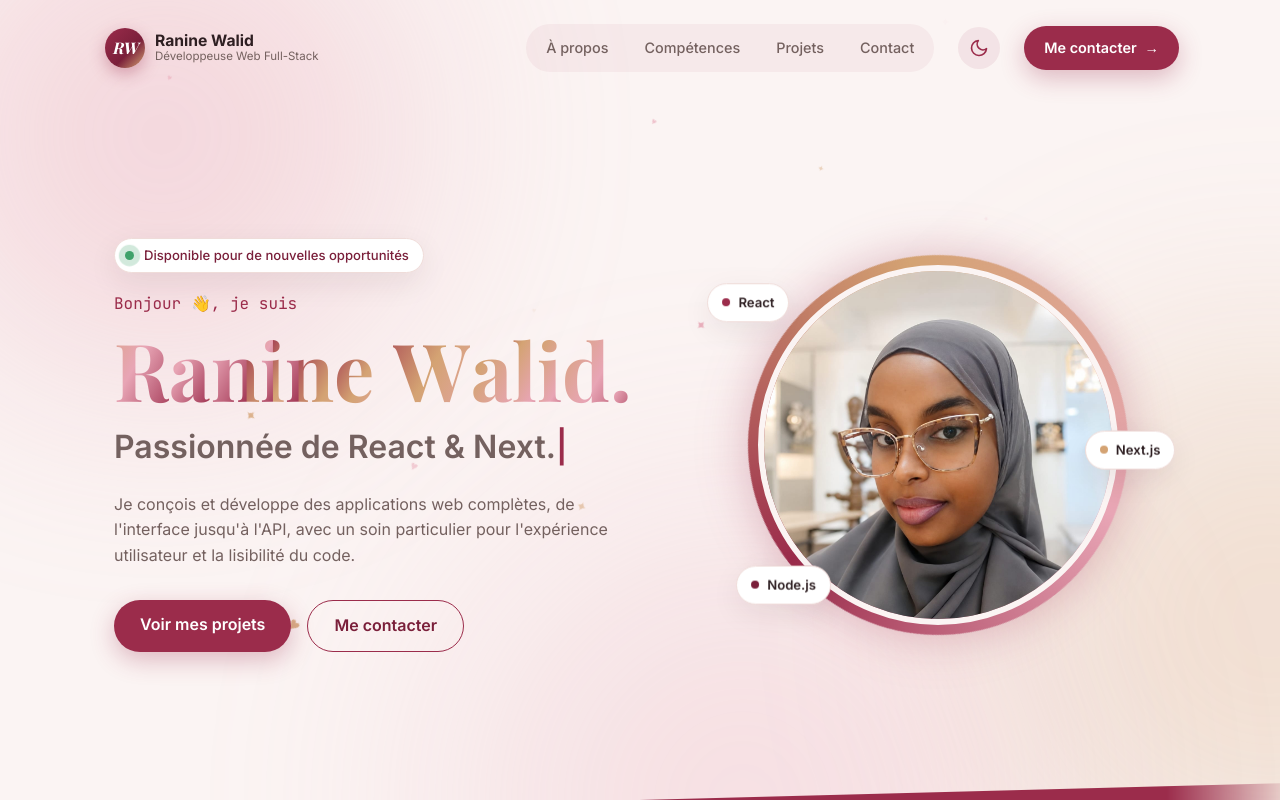
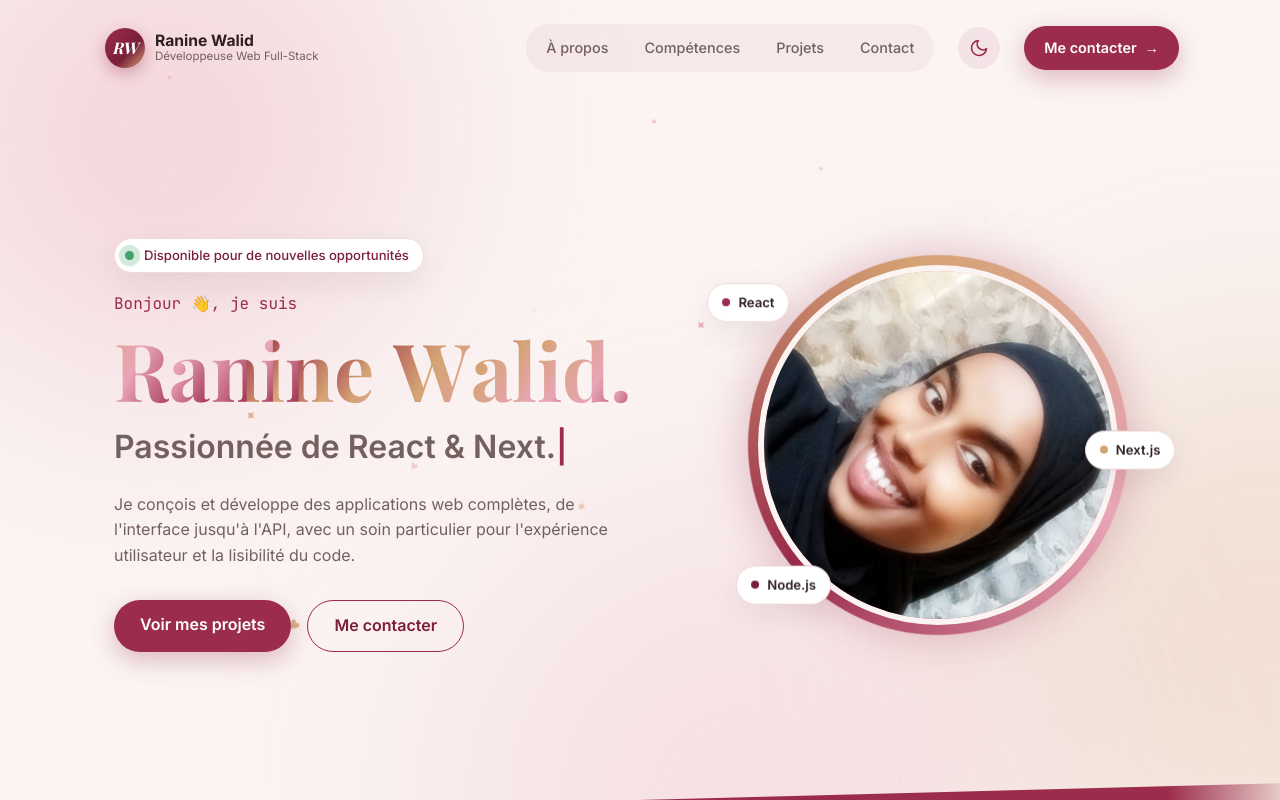
Before and after one commit to raninewalid6-glitch/mon_porfolio, a React (Vite) app: page / in a window 1280 px wide. Shown: the top 800 px of the page. Built offline with nearby package versions, Linux system fonts and the light colour scheme; a web font is replaced by a local one.

Commit message:
bienvenu

```diff
--- a/src/index.css
+++ b/src/index.css
@@ -505,6 +505,8 @@ button.btn--primary:hover {
   width: 100%;
   height: 100%;
   object-fit: cover;
+  /* Photo en hauteur : on centre le cercle sur le visage */
+  object-position: center 70%;
   border-radius: 50%;
   border: 6px solid var(--bg);
 }
```
Also changed, not shown: public/photo.jpg.
